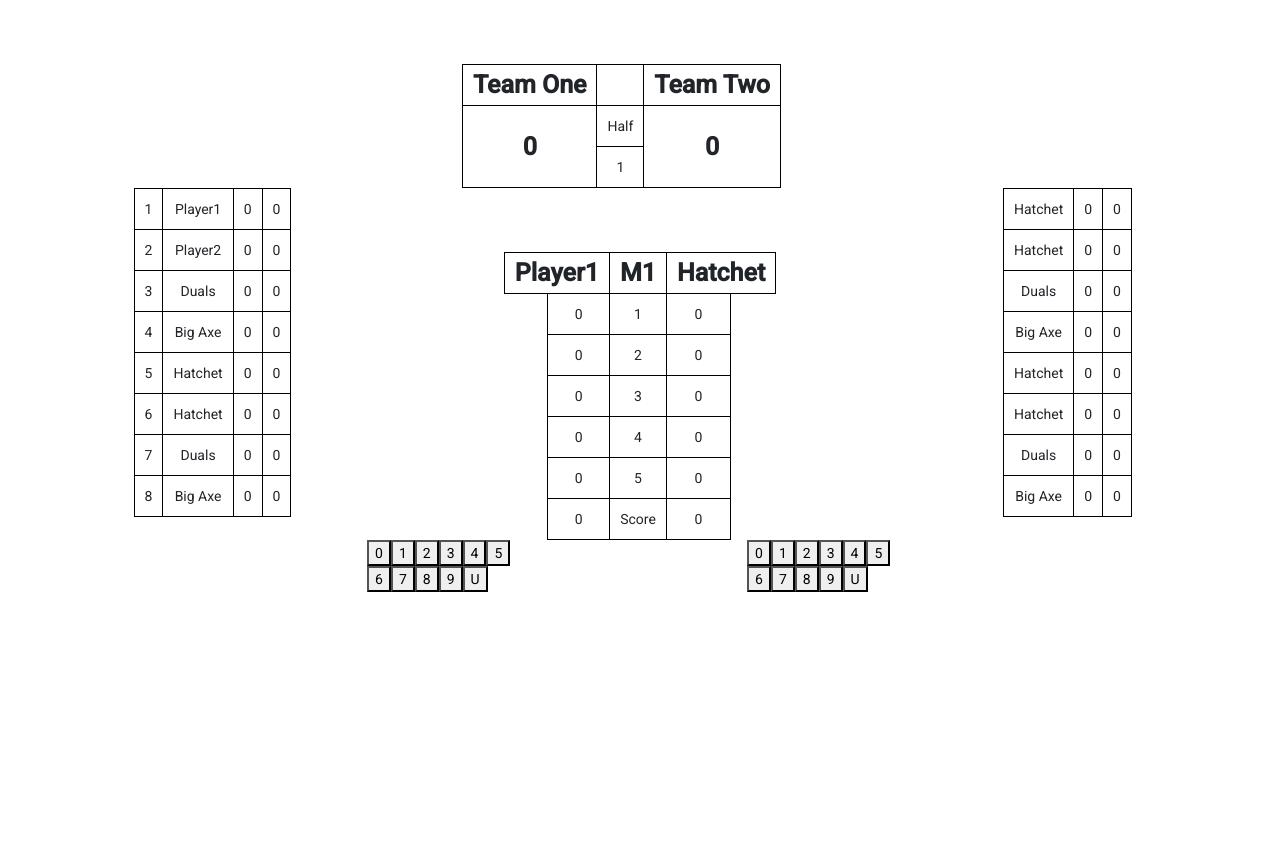
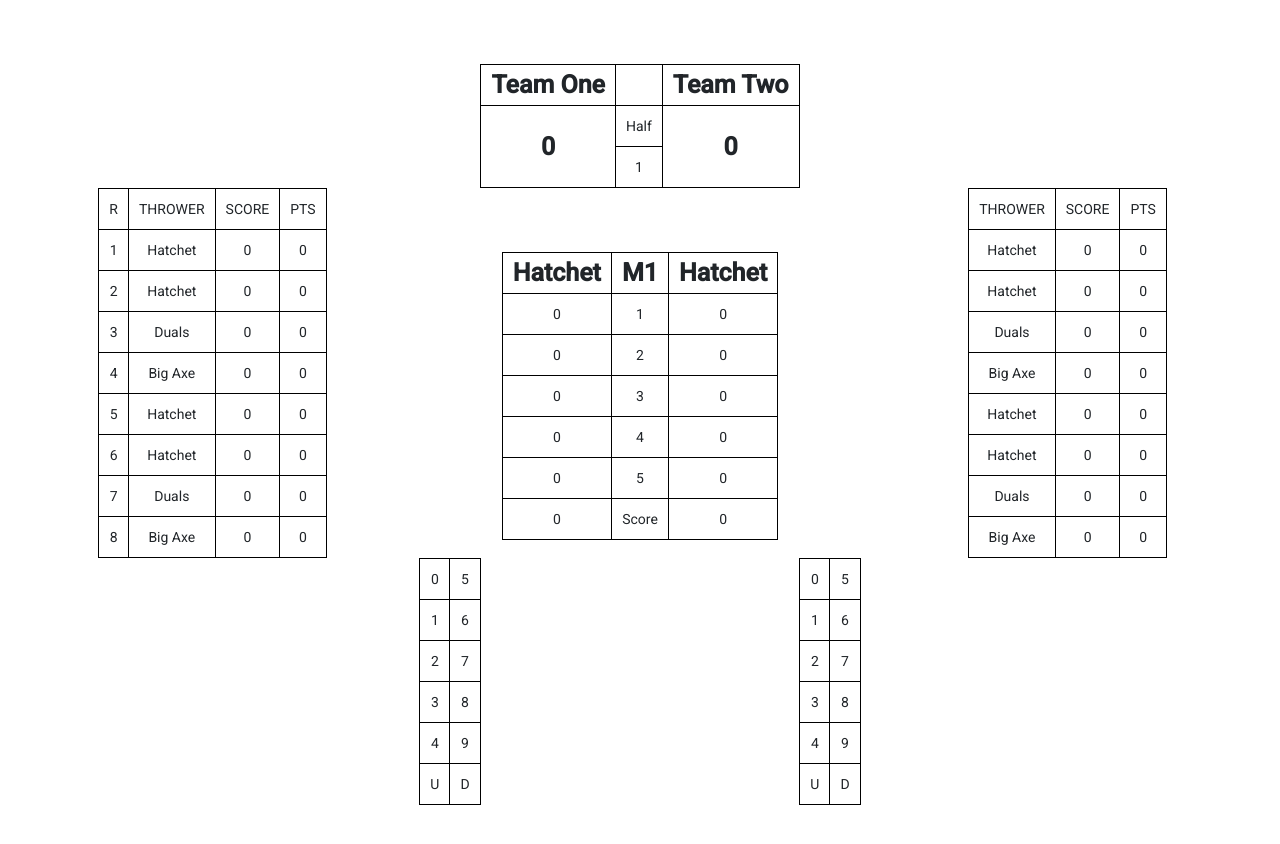
Before and after one commit to VortexCallouts/meleeTesting, an Angular app: page / in a window 1280 px wide. Shown: the top 844 px of the page. Built offline with nearby package versions, Linux system fonts and the light colour scheme.

Commit message:
Added Button Change to table and updated Player Settings added ability to score a drop

```diff
--- a/src/app/home/home.component.html
+++ b/src/app/home/home.component.html
@@ -22,7 +22,7 @@
         </div>
 
         <div class="col-4">
-            <table class="noTableBorder table-responsive">
+            <table class="noTableBorder centerTable  table-responsive">
                 <tr>
                     <th (click)="changeTeamName('one')">{{teamOne.teamName}}</th>
                     <th class="noBorder"></th>
@@ -49,10 +49,16 @@
     <div class="row justify-content-center">
         <div class="col-3">
            <table class="centerTable table-responseive ">
+               <tr>
+                   <td>R</td>
+                   <td>THROWER</td>
+                   <td>SCORE</td>
+                   <td>PTS</td>
+               </tr>
                 <tr *ngFor="let player of teamOne.players let i = index;">
                     <td (click)='selectMatch(i+1)'>{{i + 1}}</td>
                     <td (click)="editPlayerName(i, 'one')">{{player.name}}</td>
-                    <td (click)="editPlayerScore(i, 'one')">{{Matches[i].playerOneTotal}}</td>
+                    <td>{{Matches[i].playerOneTotal}}</td>
                     <td>{{player.teamScore}}</td>
                 </tr>
             </table>
@@ -67,59 +73,47 @@
                     <th colspan="3">{{teamTwo.players[currentmatchNumber-1].name}}</th>
                 </tr>
                 <tr>
-        <td colspan="2" class="noBorder"></td>
-        <td colspan="1" *ngIf="currentmatchNumber != 3 && currentmatchNumber != 7">{{Matches[currentmatchNumber-1].playerOneThrows[0]}}</td>
-        <td *ngIf="currentmatchNumber == 3 || currentmatchNumber == 7">{{Matches[currentmatchNumber-1].playerOneThrows[0] + Matches[currentmatchNumber-1].playerOneThrows[1]}}</td>
+                    <td colspan="3" *ngIf="currentmatchNumber != 3 && currentmatchNumber != 7">{{Matches[currentmatchNumber-1].playerOneThrows[0]}}</td>
+                    <td colspan="3"*ngIf="currentmatchNumber == 3 || currentmatchNumber == 7">{{Matches[currentmatchNumber-1].playerOneThrows[0] + Matches[currentmatchNumber-1].playerOneThrows[1]}}</td>
                     <td colspan="1" >1</td>
-        <td colspan="1" *ngIf="currentmatchNumber != 3 && currentmatchNumber != 7">{{Matches[currentmatchNumber-1].playerTwoThrows[0]}}</td>
-        <td *ngIf="currentmatchNumber == 3 || currentmatchNumber == 7">{{Matches[currentmatchNumber-1].playerTwoThrows[0] + Matches[currentmatchNumber-1].playerTwoThrows[1]}}</td>
-        <td colspan="2"class="noBorder"></td>
+                    <td colspan="3" *ngIf="currentmatchNumber != 3 && currentmatchNumber != 7">{{Matches[currentmatchNumber-1].playerTwoThrows[0]}}</td>
+                    <td colspan="3" *ngIf="currentmatchNumber == 3 || currentmatchNumber == 7">{{Matches[currentmatchNumber-1].playerTwoThrows[0] + Matches[currentmatchNumber-1].playerTwoThrows[1]}}</td>
                 </tr>
                 <tr>
-        <td colspan="2"class="noBorder"></td>
-        <td *ngIf="currentmatchNumber != 3 && currentmatchNumber != 7">{{Matches[currentmatchNumber-1].playerOneThrows[1]}}</td>
-        <td *ngIf="currentmatchNumber == 3 || currentmatchNumber == 7">{{Matches[currentmatchNumber-1].playerOneThrows[2] + Matches[currentmatchNumber-1].playerOneThrows[3]}}</td>
-        <td>2</td>
-        <td *ngIf="currentmatchNumber != 3 && currentmatchNumber != 7">{{Matches[currentmatchNumber-1].playerTwoThrows[1]}}</td>
-        <td *ngIf="currentmatchNumber == 3 || currentmatchNumber == 7">{{Matches[currentmatchNumber-1].playerTwoThrows[2] + Matches[currentmatchNumber-1].playerTwoThrows[3]}}</td>
-        <td colspan="2"class="noBorder"></td>
+                    <td colspan="3" *ngIf="currentmatchNumber != 3 && currentmatchNumber != 7">{{Matches[currentmatchNumber-1].playerOneThrows[1]}}</td>
+                    <td colspan="3" *ngIf="currentmatchNumber == 3 || currentmatchNumber == 7">{{Matches[currentmatchNumber-1].playerOneThrows[2] + Matches[currentmatchNumber-1].playerOneThrows[3]}}</td>
+                    <td colspan="1">2</td>
+                    <td colspan="3" *ngIf="currentmatchNumber != 3 && currentmatchNumber != 7">{{Matches[currentmatchNumber-1].playerTwoThrows[1]}}</td>
+                    <td colspan="3" *ngIf="currentmatchNumber == 3 || currentmatchNumber == 7">{{Matches[currentmatchNumber-1].playerTwoThrows[2] + Matches[currentmatchNumber-1].playerTwoThrows[3]}}</td>
                 </tr>
 
                 <tr>
-        <td colspan="2"class="noBorder"></td>
-        <td *ngIf="currentmatchNumber != 3 &&currentmatchNumber != 7">{{Matches[currentmatchNumber-1].playerOneThrows[2]}}</td>
-        <td *ngIf="currentmatchNumber == 3 || currentmatchNumber == 7">{{Matches[currentmatchNumber-1].playerOneThrows[4] + Matches[currentmatchNumber-1].playerOneThrows[5]}}</td>
-        <td>3</td>
-        <td *ngIf="currentmatchNumber != 3 && currentmatchNumber != 7">{{Matches[currentmatchNumber-1].playerTwoThrows[2]}}</td>
-        <td *ngIf="currentmatchNumber == 3 || currentmatchNumber == 7">{{Matches[currentmatchNumber-1].playerTwoThrows[4] + Matches[currentmatchNumber-1].playerTwoThrows[5]}}</td>
-        <td colspan="2"class="noBorder"></td>
+                    <td colspan="3" *ngIf="currentmatchNumber != 3 &&currentmatchNumber != 7">{{Matches[currentmatchNumber-1].playerOneThrows[2]}}</td>
+                    <td colspan="3" *ngIf="currentmatchNumber == 3 || currentmatchNumber == 7">{{Matches[currentmatchNumber-1].playerOneThrows[4] + Matches[currentmatchNumber-1].playerOneThrows[5]}}</td>
+                    <td colspan="1">3</td>
+                    <td colspan="3" *ngIf="currentmatchNumber != 3 && currentmatchNumber != 7">{{Matches[currentmatchNumber-1].playerTwoThrows[2]}}</td>
+                    <td colspan="3" *ngIf="currentmatchNumber == 3 || currentmatchNumber == 7">{{Matches[currentmatchNumber-1].playerTwoThrows[4] + Matches[currentmatchNumber-1].playerTwoThrows[5]}}</td>
                 </tr>
 
                 <tr>
-        <td colspan="2"class="noBorder"></td>
-        <td *ngIf="currentmatchNumber != 3 && currentmatchNumber != 7">{{Matches[currentmatchNumber-1].playerOneThrows[3]}}</td>
-        <td *ngIf="currentmatchNumber == 3 || currentmatchNumber == 7">{{Matches[currentmatchNumber-1].playerOneThrows[6] + Matches[currentmatchNumber-1].playerOneThrows[7]}}</td>
-        <td>4</td>
-        <td *ngIf="currentmatchNumber != 3 && currentmatchNumber != 7">{{Matches[currentmatchNumber-1].playerTwoThrows[3]}}</td>
-        <td *ngIf="currentmatchNumber == 3 || currentmatchNumber == 7">{{Matches[currentmatchNumber-1].playerTwoThrows[6] + Matches[currentmatchNumber-1].playerTwoThrows[7]}}</td>
-        <td colspan="2"class="noBorder"></td>
+                    <td colspan="3" *ngIf="currentmatchNumber != 3 && currentmatchNumber != 7">{{Matches[currentmatchNumber-1].playerOneThrows[3]}}</td>
+                    <td colspan="3" *ngIf="currentmatchNumber == 3 || currentmatchNumber == 7">{{Matches[currentmatchNumber-1].playerOneThrows[6] + Matches[currentmatchNumber-1].playerOneThrows[7]}}</td>
+                    <td colspan="1">4</td>
+                    <td colspan="3" *ngIf="currentmatchNumber != 3 && currentmatchNumber != 7">{{Matches[currentmatchNumber-1].playerTwoThrows[3]}}</td>
+                    <td colspan="3" *ngIf="currentmatchNumber == 3 || currentmatchNumber == 7">{{Matches[currentmatchNumber-1].playerTwoThrows[6] + Matches[currentmatchNumber-1].playerTwoThrows[7]}}</td>
                 </tr>
 
                 <tr>
-        <td colspan="2"class="noBorder"></td>
-        <td *ngIf="currentmatchNumber != 3 && currentmatchNumber != 7">{{Matches[currentmatchNumber-1].playerOneThrows[4]}}</td>
-        <td *ngIf="currentmatchNumber == 3 || currentmatchNumber == 7">{{Matches[currentmatchNumber-1].playerOneThrows[8] + Matches[currentmatchNumber-1].playerOneThrows[9]}}</td>
-        <td>5</td>
-        <td *ngIf="currentmatchNumber != 3 && currentmatchNumber != 7">{{Matches[currentmatchNumber-1].playerTwoThrows[4]}}</td>
-        <td *ngIf="currentmatchNumber == 3 || currentmatchNumber == 7">{{Matches[currentmatchNumber-1].playerTwoThrows[8] + Matches[currentmatchNumber-1].playerTwoThrows[9]}}</td>
-        <td colspan="2"class="noBorder"></td>
+                    <td colspan="3" *ngIf="currentmatchNumber != 3 && currentmatchNumber != 7">{{Matches[currentmatchNumber-1].playerOneThrows[4]}}</td>
+                    <td colspan="3" *ngIf="currentmatchNumber == 3 || currentmatchNumber == 7">{{Matches[currentmatchNumber-1].playerOneThrows[8] + Matches[currentmatchNumber-1].playerOneThrows[9]}}</td>
+                    <td colspan="1">5</td>
+                    <td colspan="3" *ngIf="currentmatchNumber != 3 && currentmatchNumber != 7">{{Matches[currentmatchNumber-1].playerTwoThrows[4]}}</td>
+                    <td colspan="3" *ngIf="currentmatchNumber == 3 || currentmatchNumber == 7">{{Matches[currentmatchNumber-1].playerTwoThrows[8] + Matches[currentmatchNumber-1].playerTwoThrows[9]}}</td>
                 </tr>
                 <tr>
-        <td colspan="2"class="noBorder"></td>
-        <td>{{Matches[currentmatchNumber-1].playerOneTotal}}</td>
-        <td>Score</td>
-        <td>{{Matches[currentmatchNumber-1].playerTwoTotal}}</td>
-        <td colspan="2"class="noBorder"></td>
+                    <td colspan="3">{{Matches[currentmatchNumber-1].playerOneTotal}}</td>
+                    <td colspan="1">Score</td>
+                    <td colspan="3">{{Matches[currentmatchNumber-1].playerTwoTotal}}</td>
                 </tr>
 
             </table>
@@ -130,9 +124,14 @@
         </div>
         <div class="col-3">
             <table class="centerTable table-responseive">
+                <tr>
+                    <td>THROWER</td>
+                    <td>SCORE</td>
+                    <td>PTS</td>
+                </tr>
                 <tr *ngFor="let player of teamTwo.players let i = index;">
                     <td (click)="editPlayerName(i, 'two')">{{player.name}}</td>
-                    <td (click)="editPlayerScore(i, 'two')">{{Matches[i].playerTwoTotal}}</td>
+                    <td>{{Matches[i].playerTwoTotal}}</td>
                     <td>{{player.teamScore}}</td>
                 </tr>
             </table>
@@ -146,19 +145,32 @@
         </div>
 
         <div class="col-2">
-            <!-- <button class="scoreButton">0</button> -->
-            <button (click)="scoreThrow('teamOne',0)">0</button>
-            <button (click)="scoreThrow('teamOne',1)">1</button>
-            <button (click)="scoreThrow('teamOne',2)">2</button>
-            <button (click)="scoreThrow('teamOne',3)">3</button>
-            <button (click)="scoreThrow('teamOne',4)">4</button>
-            <button (click)="scoreThrow('teamOne',5)">5</button>
-            <button (click)="scoreThrow('teamOne',6)">6</button>
-            <button (click)="scoreThrow('teamOne',7)">7</button>
-            <button (click)="scoreThrow('teamOne',8)">8</button>
-            <button (click)="scoreThrow('teamOne',9)">9</button>
-            <button (click)="undoThrow('teamOne')" >U</button>
-
+            <table class="centerTable table-responseive">
+                <tr>
+                    <td  (click)="scoreThrow('teamOne',0)" colspan="2">0</td>
+                    <td colspan="2" (click)="scoreThrow('teamOne',5)">5</td>
+                </tr>
+                <tr>
+                    <td colspan="2" (click)="scoreThrow('teamOne',1)">1</td>
+                    <td colspan="2" (click)="scoreThrow('teamOne',6)">6</td>
+                </tr>
+                <tr>
+                    <td colspan="2" (click)="scoreThrow('teamOne',2)">2</td>
+                    <td colspan="2" (click)="scoreThrow('teamOne',7)">7</td>
+                </tr>
+                <tr>
+                    <td colspan="2" (click)="scoreThrow('teamOne',3)">3</td>
+                    <td colspan="2" (click)="scoreThrow('teamOne',8)">8</td>
+                </tr>
+                <tr>
+                    <td colspan="2" (click)="scoreThrow('teamOne',4)">4</td>
+                    <td colspan="2" (click)="scoreThrow('teamOne',9)">9</td>
+                </tr>
+                <tr>
+                    <td colspan="2" (click)="undoThrow('teamOne')">U</td>
+                    <td colspan="2" (click)="scoreThrow('teamOne','D')">D</td>
+                </tr>
+            </table>
         </div>
 
         <div class="col-2">
@@ -166,17 +178,32 @@
         </div>
 
         <div class="col-2">
-            <button (click)="scoreThrow('teamTwo',0)">0</button>
-            <button (click)="scoreThrow('teamTwo',1)">1</button>
-            <button (click)="scoreThrow('teamTwo',2)">2</button>
-            <button (click)="scoreThrow('teamTwo',3)">3</button>
-            <button (click)="scoreThrow('teamTwo',4)">4</button>
-            <button (click)="scoreThrow('teamTwo',5)">5</button>
-            <button (click)="scoreThrow('teamTwo',6)">6</button>
-            <button (click)="scoreThrow('teamTwo',7)">7</button>
-            <button (click)="scoreThrow('teamTwo',8)">8</button>
-            <button (click)="scoreThrow('teamTwo',9)">9</button>
-            <button (click)="undoThrow('teamTwo')" >U</button>
+            <table class="centerTable table-responseive">
+                <tr>
+                    <td (click)="scoreThrow('teamTwo',0)" colspan="2">0</td>
+                    <td (click)="scoreThrow('teamTwo',5)" colspan="2">5</td>
+                </tr>
+                <tr>
+                    <td (click)="scoreThrow('teamTwo',1)" colspan="2">1</td>
+                    <td (click)="scoreThrow('teamTwo',6)" colspan="2">6</td>
+                </tr>
+                <tr>
+                    <td (click)="scoreThrow('teamTwo',2)" colspan="2">2</td>
+                    <td (click)="scoreThrow('teamTwo',7)" colspan="2">7</td>
+                </tr>
+                <tr>
+                    <td (click)="scoreThrow('teamTwo',3)" colspan="2">3</td>
+                    <td (click)="scoreThrow('teamTwo',8)" colspan="2">8</td>
+                </tr>
+                <tr>
+                    <td (click)="scoreThrow('teamTwo',4)" colspan="2">4</td>
+                    <td (click)="scoreThrow('teamTwo',9)" colspan="2">9</td>
+                </tr>
+                <tr>
+                    <td (click)="undoThrow('teamTwo')" colspan="2">U</td>
+                    <td (click)="scoreThrow('teamTwo','D')"colspan="2">D</td>
+                </tr>
+            </table>
         </div>
 
 
--- a/src/app/home/home.component.ts
+++ b/src/app/home/home.component.ts
@@ -32,8 +32,8 @@ export class HomeComponent implements OnInit {
   teamOne: Team = {
     teamName: 'Team One', teamScore: 0,
     players:[
-      {name:'Player1',score: 0,teamScore:0},
-      {name:'Player2',score: 0,teamScore:0},
+      {name:'Hatchet',score: 0,teamScore:0},
+      {name:'Hatchet',score: 0,teamScore:0},
       {name:'Duals',score: 0,teamScore:0},
       {name:'Big Axe',score: 0,teamScore:0},
       {name:'Hatchet',score: 0,teamScore:0},
@@ -156,12 +156,17 @@ addPlayer(team: string){
 editPlayerName(index: any, team : string){
   if(team == 'one'){
     let name = prompt('You are changing "' + this.teamOne.teamName +'" ' + this.teamOne.players[index].name  + "'s Player name to ")
+    if(name != '' && name != null){
     this.teamOne.players[index].name = name
+    }
   }
 
   if(team == 'two'){
     let name = prompt('You are changing "' + this.teamTwo.teamName +'" ' + this.teamOne.players[index].name  + "'s Player name to ")
     this.teamTwo.players[index].name = name
+    if(name != '' && name != null){
+      this.teamTwo.players[index].name = name
+      }
   }
 
 }
@@ -252,6 +257,12 @@ scoreThrow(team: string,score: any){
       if(this.currentmatchNumber == 3 || this.currentmatchNumber == 7){
         const currentThrow = this.Matches[this.currentmatchNumber-1].currentThrowPlayerOne
         if(currentThrow <= 10 ){
+          console.log(score)
+          if(score == 'D'){
+            this.Matches[this.currentmatchNumber-1].playerOneThrows[currentThrow-1] = 'D';
+            this.Matches[this.currentmatchNumber-1].playerOneTotal += 0;
+            this.Matches[this.currentmatchNumber-1].currentThrowPlayerOne++;
+            }else{
               this.Matches[this.currentmatchNumber-1].playerOneThrows[currentThrow-1] = score;
               this.Matches[this.currentmatchNumber-1].playerOneTotal += score;
               this.Matches[this.currentmatchNumber-1].currentThrowPlayerOne++;
@@ -263,12 +274,17 @@ scoreThrow(team: string,score: any){
                         if(this.Matches[this.currentmatchNumber-1].playerOneTotal >= 68 && this.Matches[this.currentmatchNumber-1].currentThrowPlayerOne == 11){
                           this.addTeamScore(team,2);
                         }
+          }
 
         }
       }else{
         const currentThrow = this.Matches[this.currentmatchNumber-1].currentThrowPlayerOne
         if(currentThrow <= 5 ){
-
+          if(score == 'D'){
+            this.Matches[this.currentmatchNumber-1].playerOneThrows[currentThrow-1] = 'D';
+            this.Matches[this.currentmatchNumber-1].playerOneTotal += 0;
+            this.Matches[this.currentmatchNumber-1].currentThrowPlayerOne++;
+          }else{
           //Adding and Displaying Points
 
             this.Matches[this.currentmatchNumber-1].playerOneThrows[currentThrow-1] = score;
@@ -285,11 +301,17 @@ scoreThrow(team: string,score: any){
           }
         }
         }
+      }
       //TEAM TWO SCORING BELOW
     }else{
       if(this.currentmatchNumber == 3 || this.currentmatchNumber == 7){
         const currentThrow = this.Matches[this.currentmatchNumber-1].currentThrowPlayerTwo
         if(currentThrow <= 10 ){
+          if(score == 'D'){
+            this.Matches[this.currentmatchNumber-1].playerTwoThrows[currentThrow-1] = 'D';
+            this.Matches[this.currentmatchNumber-1].playerTwoTotal += 0;
+            this.Matches[this.currentmatchNumber-1].currentThrowPlayerTwo++;
+          }else{
             this.Matches[this.currentmatchNumber-1].playerTwoThrows[currentThrow-1] = score;
             this.Matches[this.currentmatchNumber-1].playerTwoTotal += score;
             this.Matches[this.currentmatchNumber-1].currentThrowPlayerTwo++;
@@ -301,12 +323,16 @@ scoreThrow(team: string,score: any){
             if(this.Matches[this.currentmatchNumber-1].playerTwoTotal >= 68 && this.Matches[this.currentmatchNumber-1].currentThrowPlayerTwo == 11){
               this.addTeamScore(team,2);
             }
-
+          }
       }
       }else{
         const currentThrow = this.Matches[this.currentmatchNumber-1].currentThrowPlayerTwo
         if(currentThrow <= 5 ){
-
+          if(score == 'D'){
+            this.Matches[this.currentmatchNumber-1].playerTwoThrows[currentThrow-1] = 'D';
+            this.Matches[this.currentmatchNumber-1].playerTwoTotal += 0;
+            this.Matches[this.currentmatchNumber-1].currentThrowPlayerTwo++;
+          }else{
           //Adding and Displaying Points
 
             this.Matches[this.currentmatchNumber-1].playerTwoThrows[currentThrow-1] = score;
@@ -320,6 +346,7 @@ scoreThrow(team: string,score: any){
             //Checking If Game Score for Player One is 34
             if(this.Matches[this.currentmatchNumber-1].playerTwoTotal == 34 && this.Matches[this.currentmatchNumber-1].currentThrowPlayerTwo == 6){
               this.addTeamScore(team,2);
+            }
         }
         }
       }
```
Lines whose indentation alone changed are shown as unchanged.
